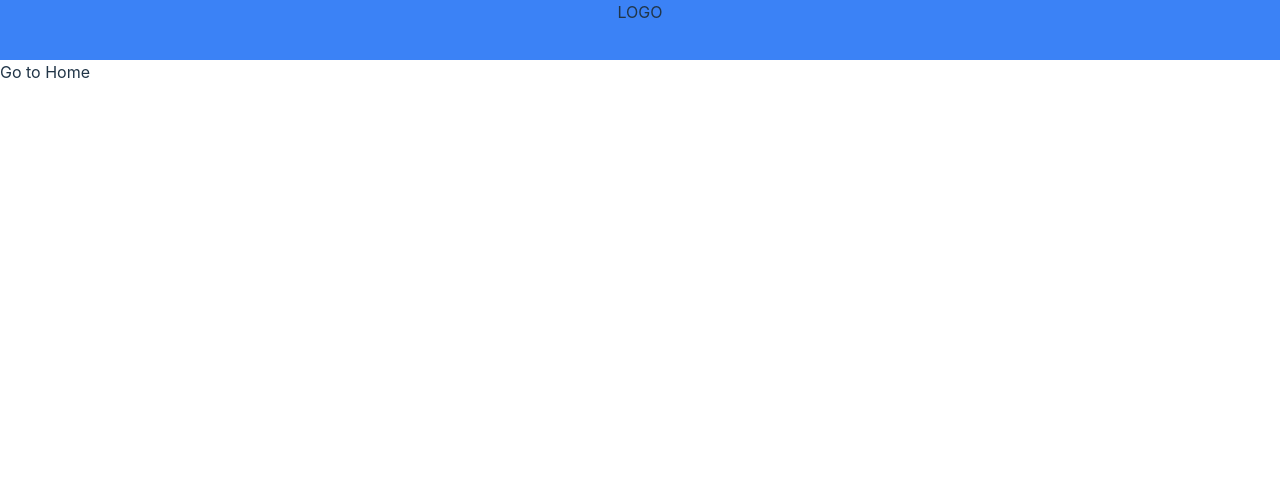
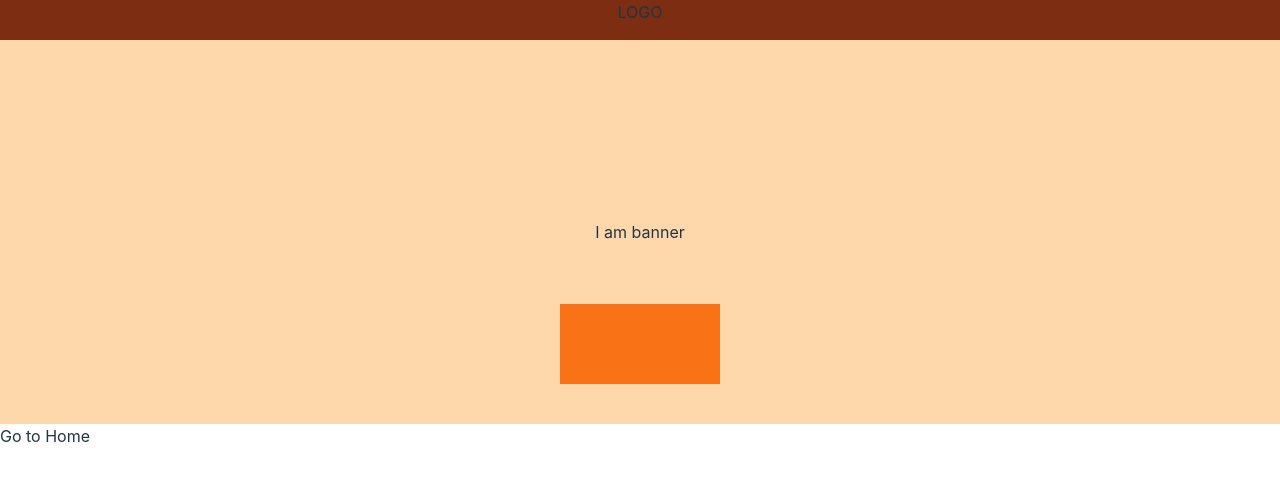
Before and after one commit to Niansyuan/allbirds-copy-site, a Vue app: page /#/ in a window 1280 px wide. Shown: the top 480 px of the page. Built offline with nearby package versions, Linux system fonts and the light colour scheme.

Commit message:
Feat: HomePage 切版
- TODO: button切版

```diff
--- /dev/null
+++ b/src/components/BannerComponent.vue
@@ -0,0 +1,15 @@
+<script setup>
+import ButtonComponent from '@/components/ButtonComponent.vue';
+</script>
+
+<template>
+    <div
+        className="flex flex-col justify-center items-center w-full h-full bg-orange-200 relative"
+    >
+        <div>I am banner</div>
+        <div className="flex w-40 h-20 bg-orange-400 absolute bottom-10">
+            <!-- TODO: button切版 -->
+            <ButtonComponent />
+        </div>
+    </div>
+</template>
--- /dev/null
+++ b/src/components/ButtonComponent.vue
@@ -0,0 +1,7 @@
+<script setup></script>
+
+<template>
+    <div
+        className="flex flex-col justify-center w-full h-full bg-orange-500"
+    ></div>
+</template>
--- a/src/components/NavBar.vue
+++ b/src/components/NavBar.vue
@@ -1,7 +1,7 @@
 <script setup></script>
 
 <template>
-    <div className="flex justify-center bg-blue-500 w-full h-full">
+    <div className="flex justify-center bg-orange-900 w-full h-full">
         <div className="navigation-logo">LOGO</div>
     </div>
 </template>
--- a/src/page/PageHome.vue
+++ b/src/page/PageHome.vue
@@ -1,18 +1,23 @@
 <script setup>
-import Navigation from '@/components/NavBar.vue';
+import NavBar from '@/components/NavBar.vue';
+import BannerComponent from '../components/BannerComponent.vue';
 </script>
 
 <template>
-    <div class="navigation">
-        <Navigation />
+    <div className="h-10 w-full">
+        <NavBar />
+    </div>
+    <div className="h-96 w-full">
+        <BannerComponent />
+        <!-- <div
+            class-name="flex flex-col items-center justify-center h-full relative bg-blue-500"
+        >
+            <div>text</div>
+            <div className="absolute bottom-10">
+                <div className="left">btn</div>
+                <div className="right">btn</div>
+            </div>
+        </div> -->
     </div>
     <router-link to="/">Go to Home</router-link>
 </template>
-
-<style scoped>
-.navigation {
-    background-color: red;
-    width: 100%;
-    height: 60px;
-}
-</style>
```
